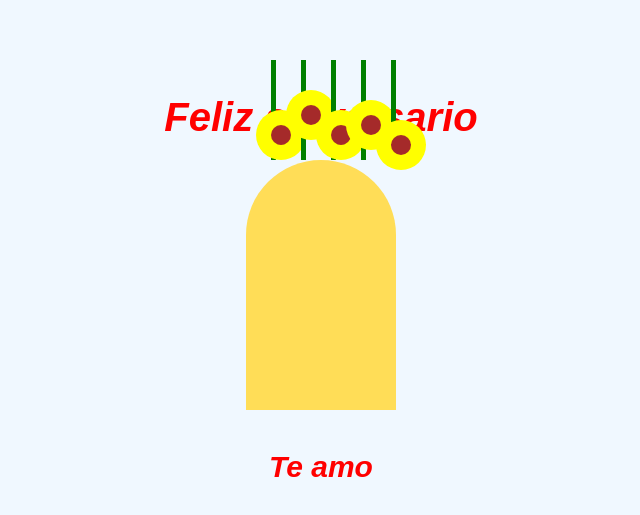
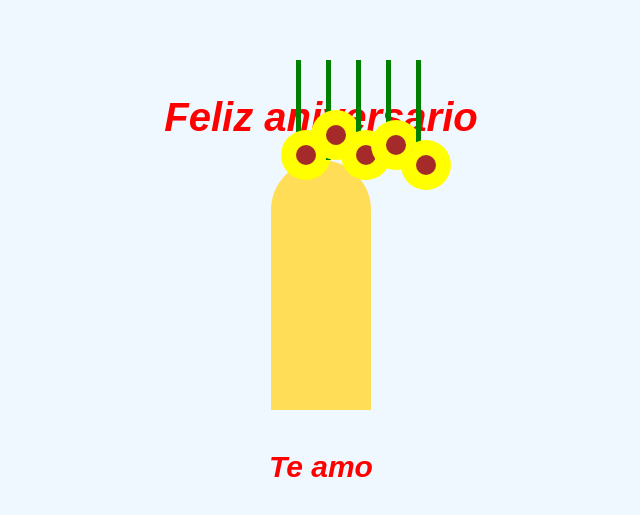
Before and after one commit to JorgeFu33/ella, a plain HTML site: page index.html in a window 1280 px wide. Shown: the part 111-626 px from the top of the page, without its empty margins (319-959 px from the left). Drawn offline with Linux system fonts and the light colour scheme.

Commit message:
Update index.html

```diff
--- a/index.html
+++ b/index.html
@@ -33,7 +33,7 @@
         }
 
         .jarro {
-            width: 150px;
+            width: 100px;
             height: 250px;
             background-color: #ffdd57;
             border-radius: 80px 80px 0 0;
@@ -69,11 +69,11 @@
         }
 
         /* Posiciones de los tallos y flores */
-        .flower1 { left: 10px; top: -50px; }
-        .flower2 { left: 40px; top: -70px; }
-        .flower3 { left: 70px; top: -50px; }
-        .flower4 { left: 100px; top: -60px; }
-        .flower5 { left: 130px; top: -40px; }
+        .flower1 { left: 10px; top: -30px; }
+        .flower2 { left: 40px; top: -50px; }
+        .flower3 { left: 70px; top: -30px; }
+        .flower4 { left: 100px; top: -40px; }
+        .flower5 { left: 130px; top: -20px; }
 
         .stem1 { left: 25px; }
         .stem2 { left: 55px; }
```
